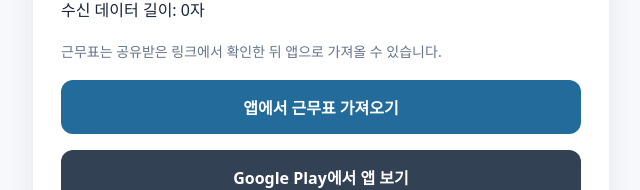
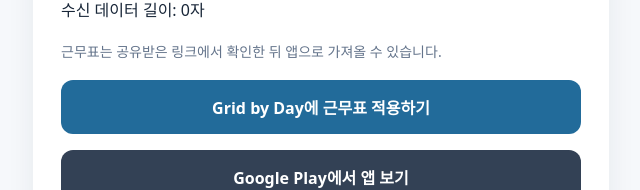
Before and after one commit to jspo352-afk/groovydrop-privacy, a plain HTML site: page share.html in a window 1280 px wide. Shown: the part 217-407 px from the top of the page, without its empty margins (319-959 px from the left). Drawn offline with Linux system fonts and the light colour scheme.

Commit message:
ux: clarify schedule share action applies plan to Grid by Day

```diff
--- a/share.html
+++ b/share.html
@@ -1,4 +1,4 @@
-<!doctype html><html lang="ko"><head><meta charset="utf-8"><meta name="viewport" content="width=device-width,initial-scale=1"><title>근무표 공유 | Grid by Day</title><style>body{font-family:system-ui,sans-serif;background:#f6f8fb;color:#182638;margin:0}main{max-width:520px;margin:8vh auto;padding:28px;background:white;border-radius:20px;box-shadow:0 8px 28px #18263812}h1{font-size:24px}p{line-height:1.7}.btn{display:block;background:#226b9a;color:white;text-decoration:none;padding:15px;border-radius:12px;text-align:center;font-weight:bold;margin:16px 0}.muted{color:#64748b;font-size:14px}#details{white-space:pre-line}</style></head><body><main><h1>Grid by Day 근무표 공유</h1><p id="details">공유된 근무표를 확인하는 중...</p><p class="muted">근무표는 공유받은 링크에서 확인한 뒤 앱으로 가져올 수 있습니다.</p><a id="open" class="btn" hidden>앱에서 근무표 가져오기</a><a class="btn" style="background:#334155" href="https://play.google.com/store/apps/details?id=com.gridbyday.app">Google Play에서 앱 보기</a><p class="muted">근무표를 가져오기 전에 앱에서 확인할 수 있습니다. 개인 급여·메모·연차 기록은 공유되지 않습니다.</p></main><script>
+<!doctype html><html lang="ko"><head><meta charset="utf-8"><meta name="viewport" content="width=device-width,initial-scale=1"><title>근무표 공유 | Grid by Day</title><style>body{font-family:system-ui,sans-serif;background:#f6f8fb;color:#182638;margin:0}main{max-width:520px;margin:8vh auto;padding:28px;background:white;border-radius:20px;box-shadow:0 8px 28px #18263812}h1{font-size:24px}p{line-height:1.7}.btn{display:block;background:#226b9a;color:white;text-decoration:none;padding:15px;border-radius:12px;text-align:center;font-weight:bold;margin:16px 0}.muted{color:#64748b;font-size:14px}#details{white-space:pre-line}</style></head><body><main><h1>Grid by Day 근무표 공유</h1><p id="details">공유된 근무표를 확인하는 중...</p><p class="muted">근무표는 공유받은 링크에서 확인한 뒤 앱으로 가져올 수 있습니다.</p><a id="open" class="btn" hidden>Grid by Day에 근무표 적용하기</a><a class="btn" style="background:#334155" href="https://play.google.com/store/apps/details?id=com.gridbyday.app">Google Play에서 앱 보기</a><p class="muted">근무표를 가져오기 전에 앱에서 확인할 수 있습니다. 개인 급여·메모·연차 기록은 공유되지 않습니다.</p></main><script>
 const encoded=new URLSearchParams(location.search).get('data');
 const details=document.getElementById('details');
 try {
```
